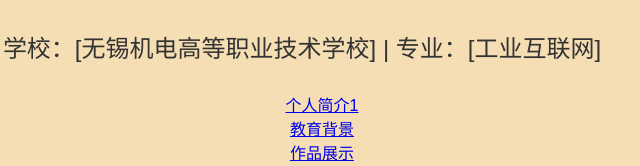
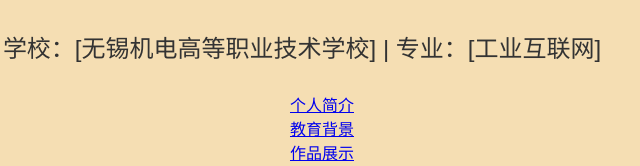
Before and after one commit to Nino0202/myproject, a plain HTML site: page index.html in a window 1280 px wide. Shown: the part 1200-1366 px from the top of the page, 338-978 px from the left. Drawn offline with Linux system fonts and the light colour scheme.

Commit message:
Update index.html

```diff
--- a/index.html
+++ b/index.html
@@ -75,7 +75,7 @@
 
 		<nav>
 			<ul class="nav-menu">
-				<li><a href="#about">个人简介1</a></li>
+				<li><a href="#about">个人简介</a></li>
 				<li><a href="#education">教育背景</a></li>
 				<li><a href="#portfolio">作品展示</a></li>
 				<li><a href="#experience">个人经历</a></li>
```
